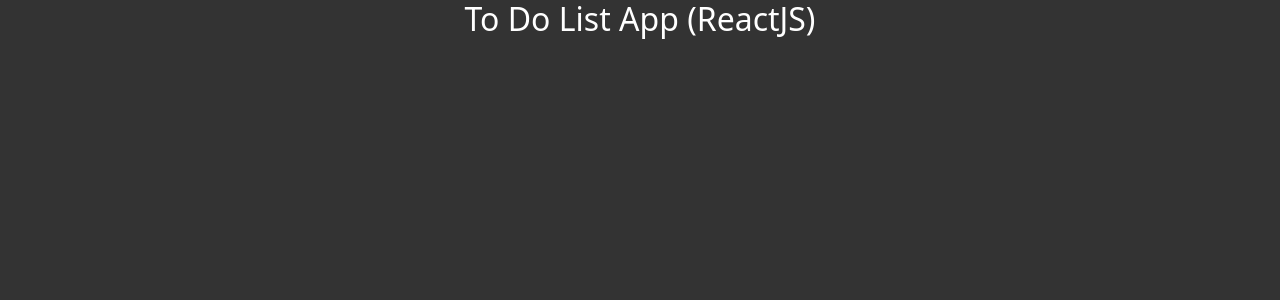
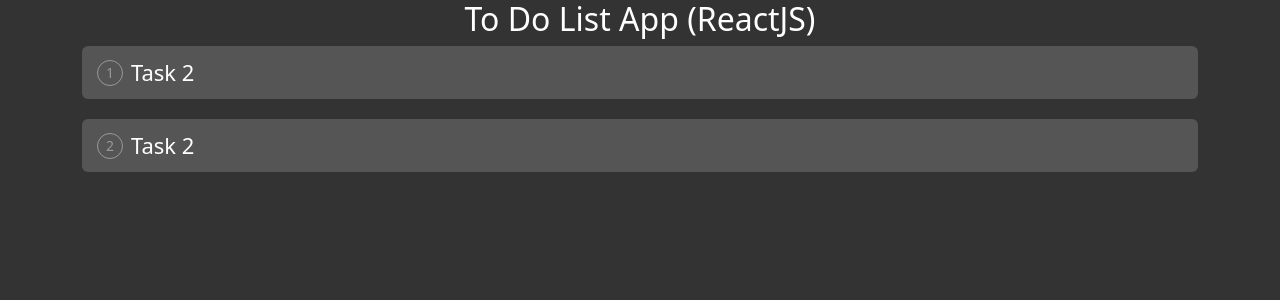
Before and after one commit to femmytedrey/App-Testing, a React (Create React App) app: page / in a window 1280 px wide. Shown: the top 300 px of the page. Built offline with nearby package versions, Linux system fonts and the light colour scheme.

Commit message:
in progress

```diff
--- a/package.json
+++ b/package.json
@@ -37,5 +37,8 @@
       "last 1 firefox version",
       "last 1 safari version"
     ]
+  },
+  "devDependencies": {
+    "@babel/plugin-proposal-private-property-in-object": "^7.21.11"
   }
 }
--- a/src/App.css
+++ b/src/App.css
@@ -5,3 +5,38 @@
 .App {
   text-align: center;
 }
+
+.taskBg {
+  background: #555;
+  border-radius: 6px;
+  margin-bottom: 20px;
+  padding: 10px 140px 10px 15px;
+  text-align: left;
+  font-size: 22px;
+  position: relative;
+}
+
+.taskBg div{
+  display: flex;
+  align-items: center;
+}
+
+.taskNumber{
+  color: #999;
+  border: 1px solid #999;
+  border-radius: 50%;
+  width: 26px;
+  height: 26px;
+  display: flex;
+  text-align: center;
+  font-size: 14px;
+  margin-right: 8px;
+  align-items: center;
+  justify-content: center;
+}
+
+.taskBg .done .taskText{
+  text-decoration: line-through;
+  opacity: 0.3;
+  flex: 1;
+}
--- a/src/App.js
+++ b/src/App.js
@@ -8,16 +8,73 @@
 
 function App() {
   const [toDo, setToDo] = useState([
-    {id: "1", title: "Task 1", status: "false"},
-    {id: "2", title: "Task 2", status: "false"}
-  ])
+    // {id: "1", title: "Task 1", status: "false"},
+    // {id: "2", title: "Task 2", status: "false"},
+    {"id": 2, "title": "Task 2", "status": false},
+    {"id": 2, "title": "Task 2", "status": false}
+  ]);
 
   const [newTask, setNewTask] = useState('')
   const [updateData, setUpdateData] = useState('')
 
+  const addTask = () => {
+
+  }
+
+  /////////////////////////////////////////////////
+
+  const deleteTask = () => {
+
+  }
+
+  /////////////////////////////////////////////////
+
+  const markTask = (id) => {
+
+  }
+
+  /////////////////////////////////////////////////
+
+  const cancelUpdate = () => {
+
+  }
+
+  /////////////////////////////////////////////////
+
+  const changeTask = () => {
+
+  }
+
+  /////////////////////////////////////////////////
+
+  const updateTask = () => {
+
+  }
+
+  /////////////////////////////////////////////////
+
   return (
     <div className="container App">
       <h2>To Do List App (ReactJS)</h2>
+
+      {/* display ToDo */}
+
+      {toDo && toDo.length ? '' : 'No Task Added'}
+      {toDo && toDo
+        .map( (task, index) => {
+          return(
+            <React.Fragment key = {task.id}>
+              <div className='col taskBg'>
+                <div className={task.status ? 'done': ''}>
+                  <span className = 'taskNumber'>{index + 1}</span>
+                  <span className = 'taskText'>{task.title}</span>
+                </div>
+              </div>
+
+            </React.Fragment>
+          )
+        })
+      }
     </div>
   );
 }
```
Also changed, not shown: 1 other file (tests, documents, lock files or other folders).
